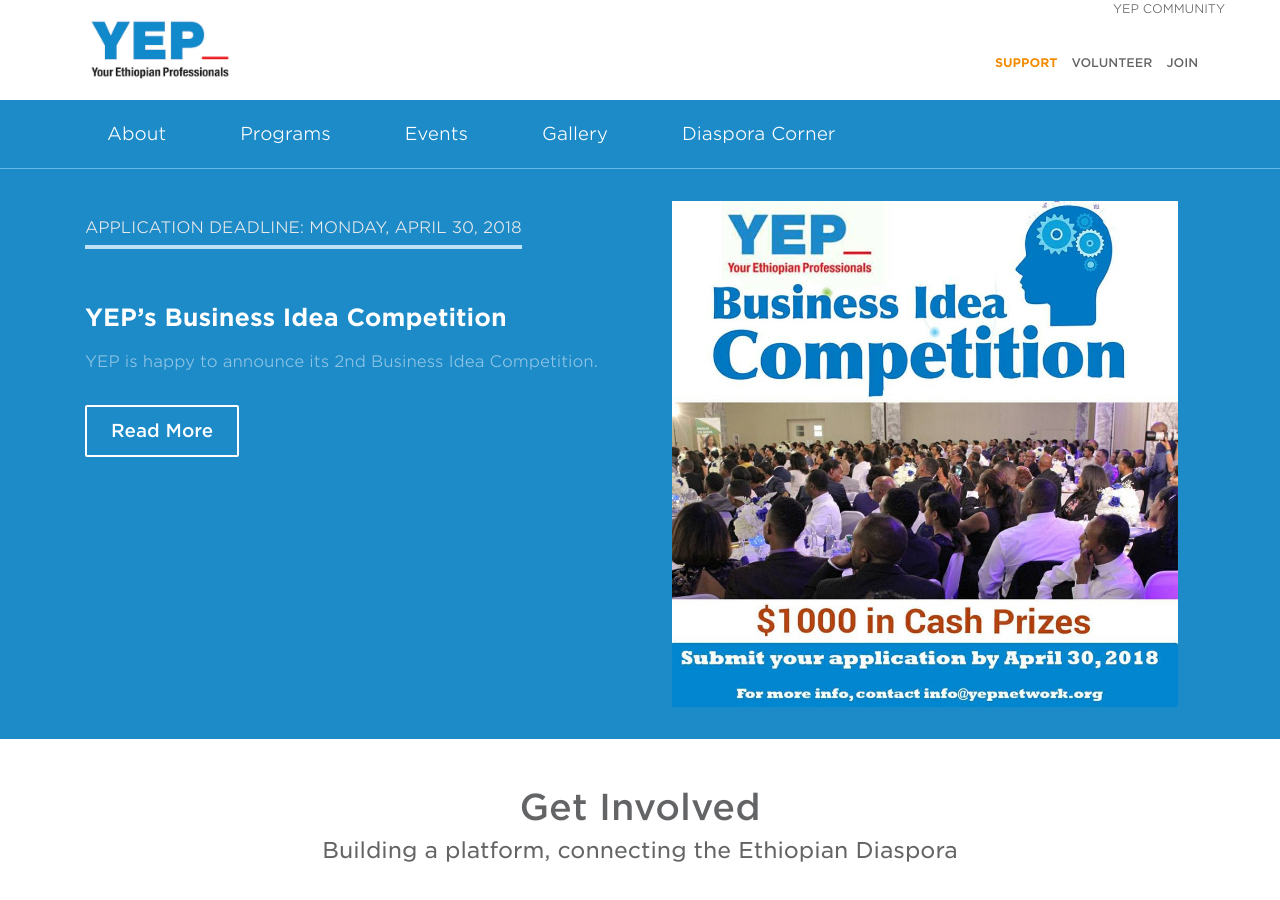
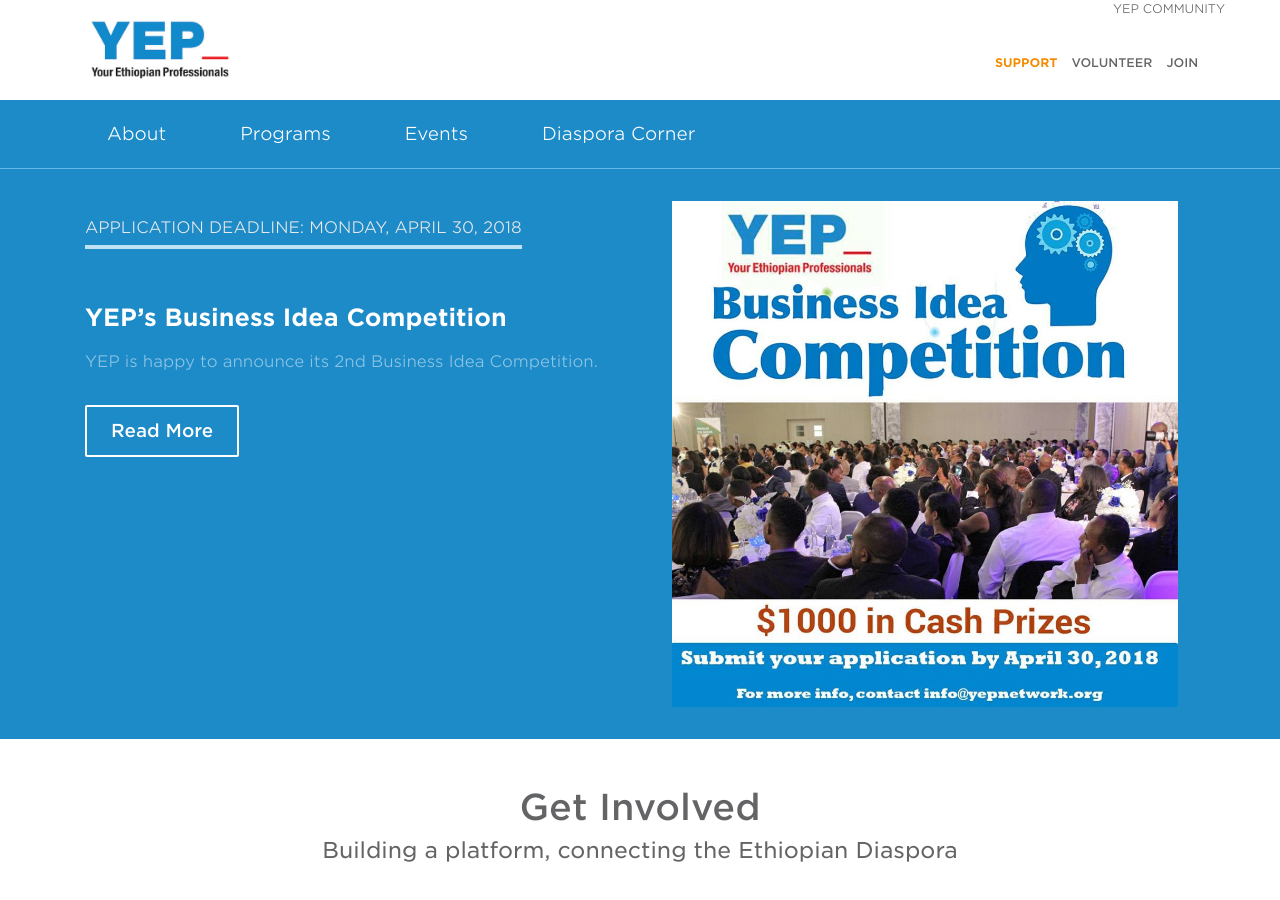
Before and after one commit to YEPNetwork/yepnetwork.github.io, a Jekyll site: the page built from index.html, in a window 1280 px wide and 900 px high. Built offline with Jekyll 4.4.1, drawn with Linux system fonts in a browser that asks for light colours; nearby versions of some CDN libraries; comment, search, counter and statistics services are not loaded.

Commit message:
Update header.html

```diff
--- a/_includes/header.html
+++ b/_includes/header.html
@@ -24,9 +24,9 @@
         <li class="dropdown {% if page.title == "Events" %} active {% endif %}">
           <a href="{{ "/events" | prepend: site.baseurl }}">Events</a>
         </li>
-        <li class="dropdown {% if page.title == "Gallery" %} active {% endif %}">
+        <!-- <li class="dropdown {% if page.title == "Gallery" %} active {% endif %}">
           <a href="{{ "/gallery" | prepend: site.baseurl }}">Gallery</a>
-        </li>
+        </li>-->
         <li class="last dropdown {% if page.title == "Diaspora Corner" %} active {% endif %}">
           <a href="{{ "/diaspora-corner" | prepend: site.baseurl }}">Diaspora Corner</a>
         </li>
```
